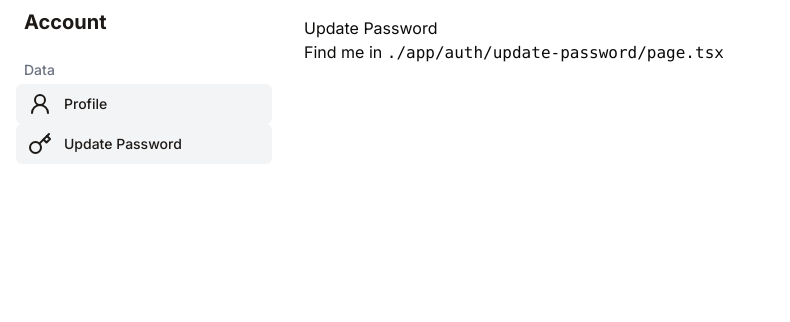
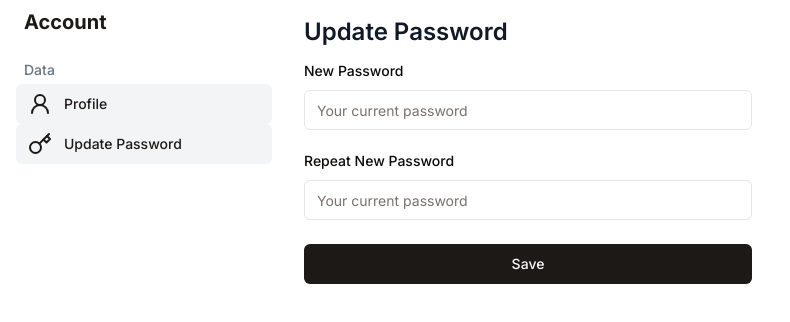
Before and after one commit to dbtek/supabase-auth-selfservice-ui, a Next.js app: page /auth/profile/update-password in a window 1280 px wide. Shown: the top 322 px of the page, without its empty margins (0-790 px from the left). Built offline with nearby package versions, Linux system fonts and the light colour scheme; no server answers.

Commit message:
add update password page

```diff
--- a/app/actions.ts
+++ b/app/actions.ts
@@ -44,3 +44,18 @@ export async function resetPassword(prevState: any, fd: FormData) {
 
   return r.error ? { error: r.error.message } : { message: 'Check your email for a password reset link.' };
 }
+
+export async function setPassword(prevState: any, fd: FormData) {
+  const newPassword = fd.get('newPassword') as string;
+  const newPassword2 = fd.get('newPassword2') as string;
+
+  if (newPassword !== newPassword2) {
+    return { error: 'Passwords do not match' };
+  }
+
+  const r = await supabase.auth.updateUser({
+    password: newPassword,
+  });
+
+  return r.error ? { error: r.error.message } : { message: 'Your password has been updated.' };
+}
--- a/app/auth/profile/page.tsx
+++ b/app/auth/profile/page.tsx
@@ -19,7 +19,7 @@ export default async function Profile(props: {
   }
 
   return (
-    <main className="mx-auto min-h-screen max-w-screen-xl">
+    <main>
       <div className="flex justify-between">
         <PageTitle primary="Profile" secondary="Manage your profile data" />
         <LogoutButton />
--- a/app/auth/profile/update-password/page.tsx
+++ b/app/auth/profile/update-password/page.tsx
@@ -1,11 +1,14 @@
+import { PageTitle } from '@/components/PageTitle';
+import { UpdatePasswordForm } from '@/components/PasswordUpdateForm';
+import { getServerClient } from '@/sb';
+
 export default function UpdatePassword() {
+  const supabase = getServerClient();
 
   return (
-    <div>
-      <h1>Update Password</h1>
-      <p>
-        Find me in <code>./app/auth/update-password/page.tsx</code>
-      </p>
-    </div>
+    <main>
+      <PageTitle primary="Update Password" />
+      <UpdatePasswordForm />
+    </main>
   );
 }
--- /dev/null
+++ b/components/PasswordUpdateForm.tsx
@@ -0,0 +1,51 @@
+'use client';
+
+import { login, setPassword } from '@/app/actions';
+import { useFormState, useFormStatus } from 'react-dom';
+import { Button } from './ui/button';
+import { Input } from './ui/input';
+import { Label } from './ui/label';
+import Link from 'next/link';
+import { AuthCard } from './AuthCard';
+
+const initialState = {
+  error: null,
+};
+
+function SubmitButton(props: { disabled?: boolean }) {
+  const { pending } = useFormStatus();
+
+  return (
+    <Button disabled={props.disabled} aria-disabled={props.disabled || pending}>Save</Button>
+  );
+}
+
+export function UpdatePasswordForm(props: { redirectTo?: string }) {
+  const [state, formAction] = useFormState(setPassword, initialState);
+
+  return (
+    <form action={formAction}>
+      <div className="w-full max-w-md grid gap-6">
+        {state.error && (
+          <div className="text-destructive ring-1 ring-destructive rounded p-2 pl-5">
+            {state.error}
+          </div>
+        )}
+        {state.message && (
+          <div className="text-primary ring-1 ring-primary rounded p-2 pl-5">
+            {state.message}
+          </div>
+        )}
+        <div className="grid items-center gap-3">
+          <Label htmlFor="newPassword">New Password</Label>
+          <Input placeholder="Your current password" type="password" id="newPassword" name="newPassword" />
+        </div>
+        <div className="grid items-center gap-3">
+          <Label htmlFor="newPassword2">Repeat New Password</Label>
+          <Input placeholder="Your current password" type="password" id="newPassword2" name="newPassword2" />
+        </div>
+        <SubmitButton disabled={state.message} />
+      </div>
+    </form>
+  );
+}
```
